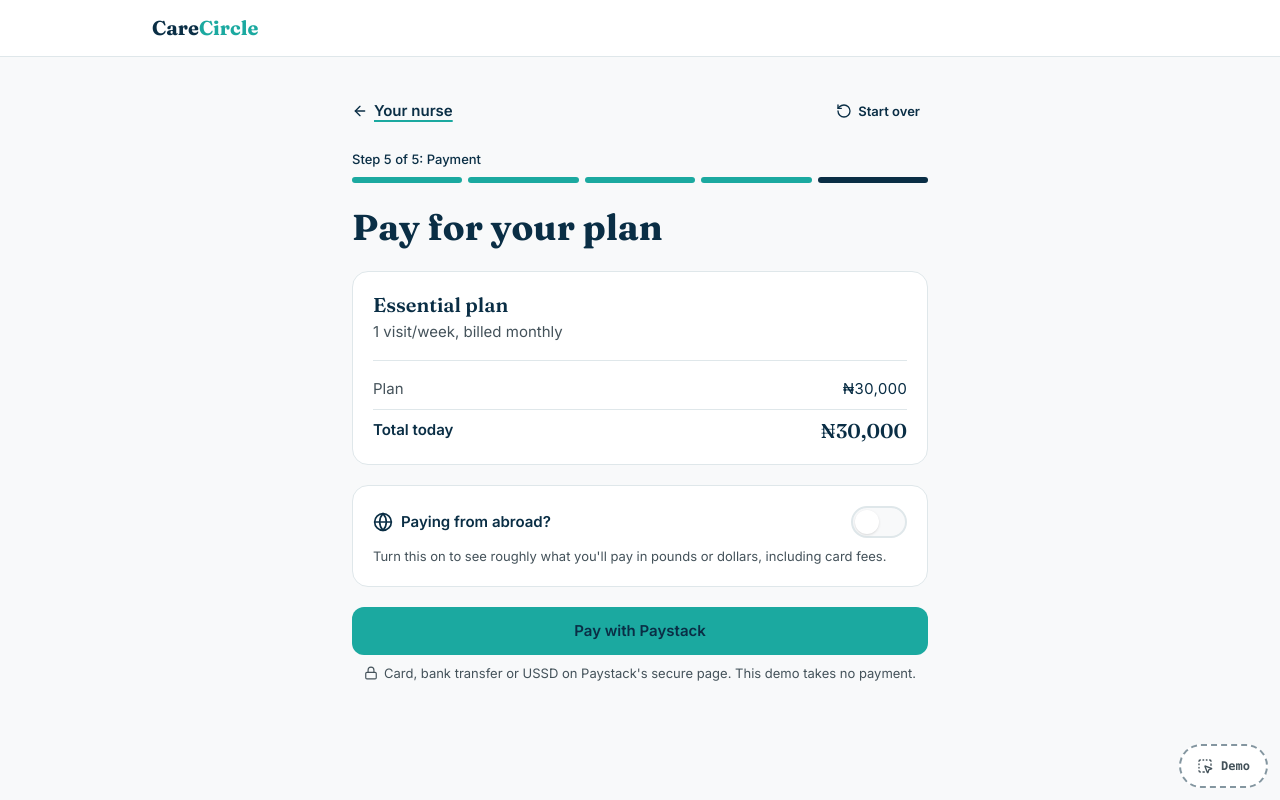
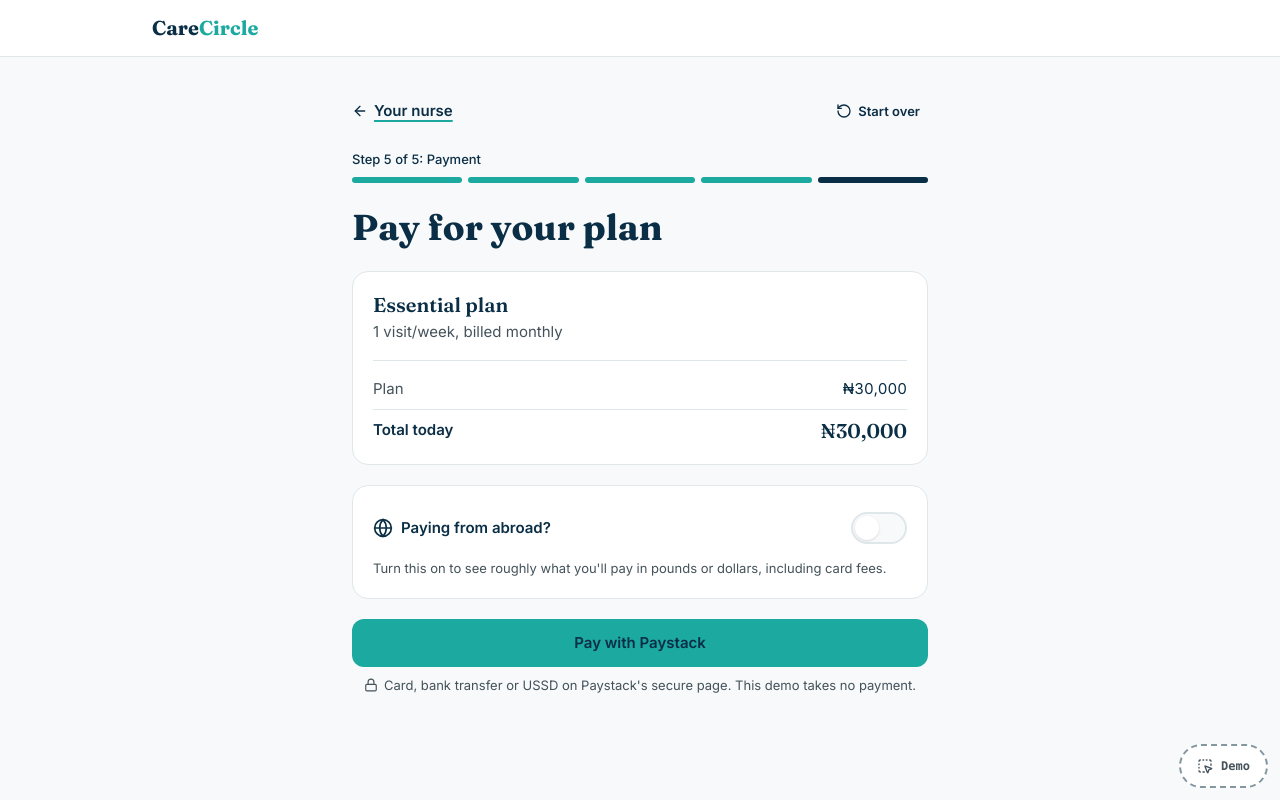
Before and after one commit to NCSOGUN/Bells-University, a Next.js app: page /family/payment in a window 1280 px wide. Built offline with nearby package versions, Linux system fonts and the light colour scheme.

Commit message:
Give the FX toggle and client-name links a full touch target

```diff
--- a/components/family/onboarding/payment-step.tsx
+++ b/components/family/onboarding/payment-step.tsx
@@ -128,16 +128,20 @@ function Checkout() {
             aria-labelledby="abroad-label"
             onClick={() => setAbroad((v) => !v)}
             disabled={paying}
-            className={`relative inline-flex h-8 w-14 shrink-0 items-center rounded-full border-2 transition-colors duration-150 ${
-              abroad ? "border-teal bg-teal" : "border-line bg-bg"
-            }`}
+            className="inline-flex min-h-11 shrink-0 items-center"
           >
             <span
               aria-hidden
-              className={`inline-block size-6 rounded-full bg-surface shadow transition-transform duration-150 ${
-                abroad ? "translate-x-6" : "translate-x-0.5"
+              className={`inline-flex h-8 w-14 items-center rounded-full border-2 transition-colors duration-150 ${
+                abroad ? "border-teal bg-teal" : "border-line bg-bg"
               }`}
-            />
+            >
+              <span
+                className={`inline-block size-6 rounded-full bg-surface shadow transition-transform duration-150 ${
+                  abroad ? "translate-x-6" : "translate-x-0.5"
+                }`}
+              />
+            </span>
           </button>
         </div>
 
--- a/components/nurse/todays-visits.tsx
+++ b/components/nurse/todays-visits.tsx
@@ -56,7 +56,7 @@ export function TodaysVisits({ visits, elders, plans, newClients, highlightId }:
               <h3 className="mt-1 text-h2 font-semibold">
                 <Link
                   href={routes.nurseClient(elder.id)}
-                  className="underline decoration-teal decoration-2 underline-offset-4 hover:decoration-navy"
+                  className="inline-flex min-h-11 items-center underline decoration-teal decoration-2 underline-offset-4 hover:decoration-navy"
                 >
                   {elder.name}
                 </Link>
@@ -118,7 +118,7 @@ export function TodaysVisits({ visits, elders, plans, newClients, highlightId }:
           <h3 className="mt-1 text-h2 font-semibold">
             <Link
               href={routes.nurseClient(elder.id)}
-              className="underline decoration-teal decoration-2 underline-offset-4 hover:decoration-navy"
+              className="inline-flex min-h-11 items-center underline decoration-teal decoration-2 underline-offset-4 hover:decoration-navy"
             >
               {elder.name}
             </Link>
```
